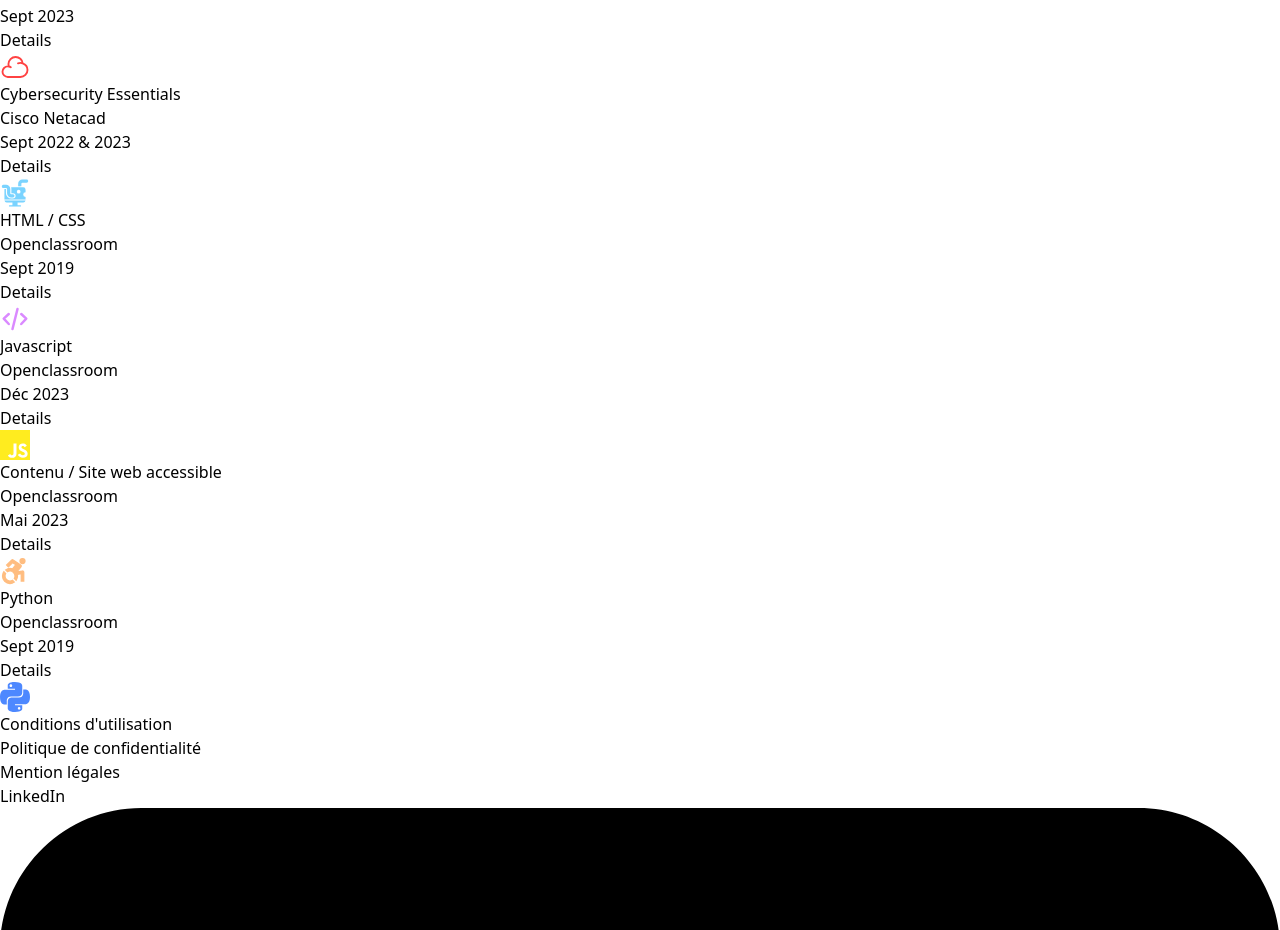
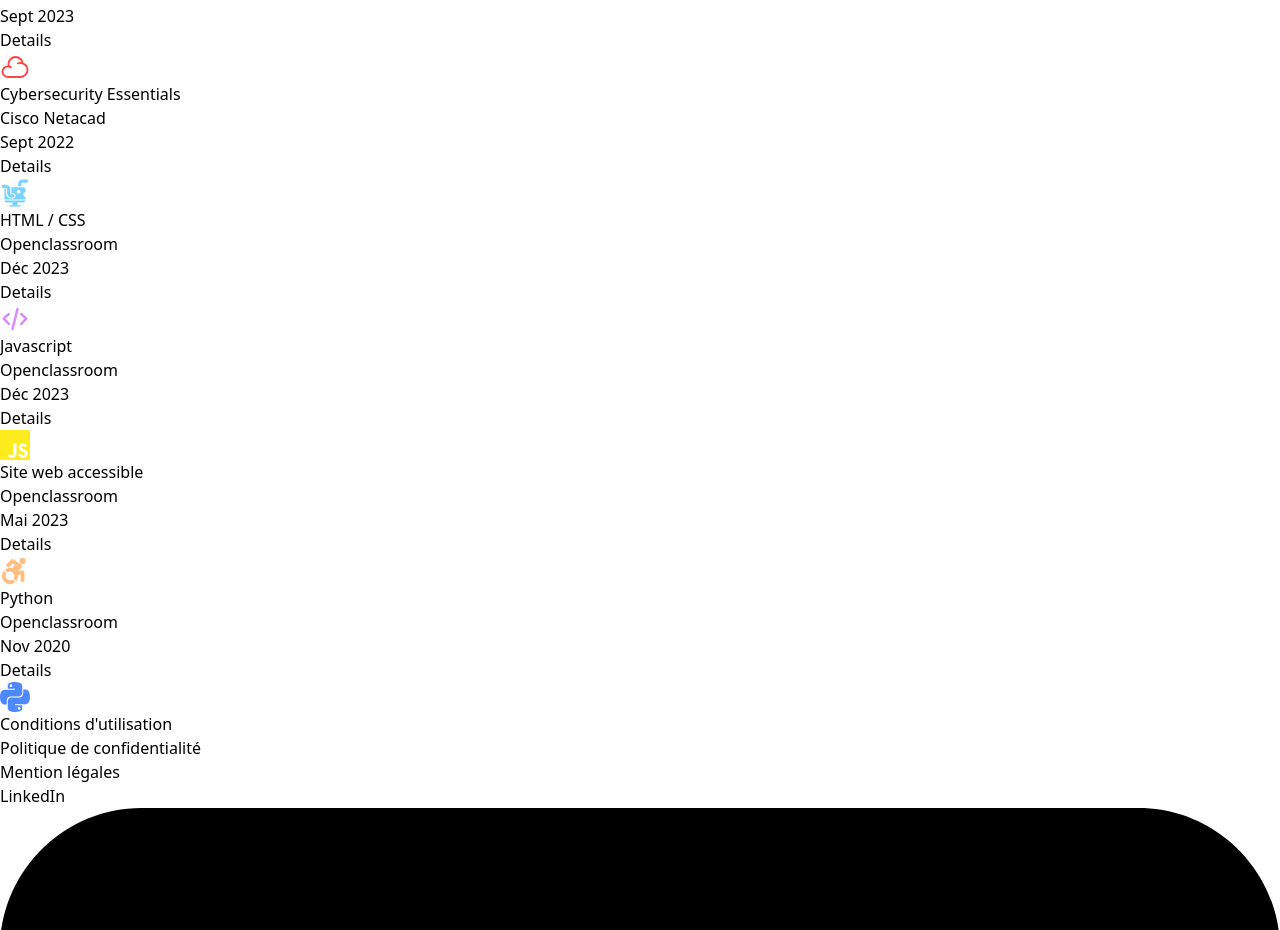
Before and after one commit to y28lyn/portfolio-ilyes, a React (Vite) app: page /certification in a window 1280 px wide. Shown: the part 1345-2275 px from the top of the page. Built offline with nearby package versions, Linux system fonts and the light colour scheme.

Commit message:
certif image added

```diff
--- a/src/components/article/CertificationCard.tsx
+++ b/src/components/article/CertificationCard.tsx
@@ -1,4 +1,40 @@
-import React, { ReactElement } from "react";
+import React, { useState, ReactElement, useRef } from "react";
+
+const Modal: React.FC<{
+  isOpen: boolean;
+  closeModal: () => void;
+  image: string;
+  dimensions: { width: number; height: number };
+}> = ({ isOpen, closeModal, image, dimensions }) => {
+  if (!isOpen) return null;
+
+  const { width, height } = dimensions;
+
+  return (
+    <div
+      className="fixed inset-0 bg-black bg-opacity-50 z-50 flex justify-center items-center"
+      onClick={closeModal}
+    >
+      <div
+        className="bg-white p-5 w-full h-full rounded shadow-lg overflow-hidden scale-95"
+        style={{ width: width, height: height }}
+        onClick={(e) => e.stopPropagation()}
+      >
+        <img
+          src={image}
+          alt="Certification"
+          className="w-full h-full object-contain"
+        />
+        <button
+          onClick={closeModal}
+          className="absolute top-0 right-0 mt-2 mr-2 text-black"
+        >
+          &times;
+        </button>
+      </div>
+    </div>
+  );
+};
 
 interface CertificationProps {
   title: string;
@@ -6,30 +42,57 @@
   date: string;
   svg: ReactElement;
   isEven: boolean;
+  image: string;
 }
 
-const CertificationCard: React.FC<CertificationProps> = (
-  props: CertificationProps
-) => {
+const CertificationCard: React.FC<CertificationProps> = ({
+  title,
+  issuer,
+  date,
+  svg,
+  isEven,
+  image,
+}) => {
+  const [isModalOpen, setModalOpen] = useState(false);
+  const cardRef = useRef(null);
+
+  let cardStyle = { width: 0, height: 0 }; // or some default values
+
+  if (cardRef.current) {
+    // Si vous avez accès aux dimensions de la carte
+    const { offsetWidth, offsetHeight } = cardRef.current;
+    cardStyle = { width: offsetWidth, height: offsetHeight };
+  }
+
   return (
     <div
-      className={`flex flex-col flex-grow md:h-[38vh] border text-card-foreground transform transition-transform duration-500 hover:scale-105 rounded-lg shadow-lg ${
-        props.isEven ? "bg-gray-900" : "bg-gray-800"
+      ref={cardRef}
+      className={`flex flex-col flex-grow md:h-[38vh] border text-card-foreground transform transition-transform duration-500 md:hover:scale-105 rounded-lg shadow-lg ${
+        isEven ? "bg-gray-900" : "bg-gray-800"
       }`}
     >
       <div className="flex flex-col space-y-1.5 p-6">
         <h3 className="tracking-tight text-lg font-semibold text-white">
-          {props.title}
+          {title}
         </h3>
-        <p className="text-sm text-white">{props.issuer}</p>
+        <p className="text-sm text-white">{issuer}</p>
       </div>
       <div className="p-6 mt-auto flex justify-between items-center pt-4">
-        <p className="text-white">{props.date}</p>
+        <p className="text-white">{date}</p>
         <div className="flex items-center space-x-2">
-          <button className="inline-flex items-center justify-center mr-2 rounded font-medium border bg-background h-10 px-4 py-2 text-xs text-white border-white transition ease-in-out delay-150 md:hover:scale-105 duration-300">
+          <button
+            onClick={() => setModalOpen(true)}
+            className="inline-flex items-center justify-center mr-2 rounded font-medium border bg-background h-10 px-4 py-2 text-xs text-white border-white transition ease-in-out delay-150 md:hover:scale-105 duration-300"
+          >
             Details
           </button>
-          {props.svg}
+          {svg}
+          <Modal
+            isOpen={isModalOpen}
+            closeModal={() => setModalOpen(false)}
+            image={image}
+            dimensions={cardStyle}
+          />
         </div>
       </div>
     </div>
@@ -71,7 +134,7 @@
     {
       title: "Cybersecurity Essentials",
       issuer: "Cisco Netacad",
-      date: "Sept 2022 & 2023",
+      date: "Sept 2022",
       svg: (
         <svg
           width="30px"
@@ -101,7 +164,7 @@
     {
       title: "HTML / CSS",
       issuer: "Openclassroom",
-      date: "Sept 2019",
+      date: "Déc 2023",
       svg: (
         <svg
           height="30"
@@ -173,7 +236,7 @@
       ),
     },
     {
-      title: "Contenu / Site web accessible",
+      title: "Site web accessible",
       issuer: "Openclassroom",
       date: "Mai 2023",
       svg: (
@@ -201,7 +264,7 @@
     {
       title: "Python",
       issuer: "Openclassroom",
-      date: "Sept 2019",
+      date: "Nov 2020",
       svg: (
         <svg
           width="30px"
@@ -248,6 +311,9 @@
     <section className="grid grid-cols-1 md:grid-cols-2 lg:grid-cols-3 gap-6 bg-[#000302] text-white p-10">
       {certificationData.map((certification, index) => (
         <CertificationCard
+          image={
+            "https://images.unsplash.com/photo-1701689980722-71e5e89852d2?q=80&w=2072&auto=format&fit=crop&ixlib=rb-4.0.3&ixid=M3wxMjA3fDB8MHxwaG90by1wYWdlfHx8fGVufDB8fHx8fA%3D%3D"
+          }
           isEven={index % 2 === 0}
           key={index}
           {...certification}
```
